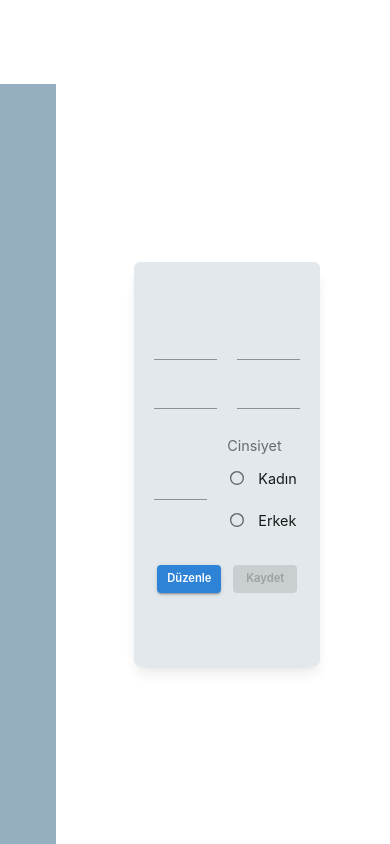
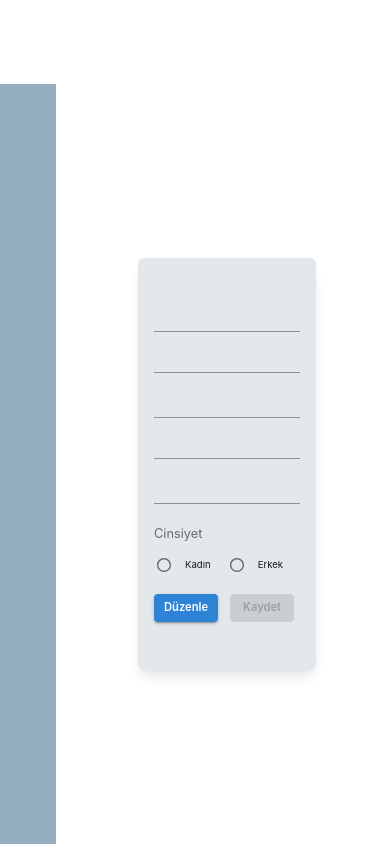
Before and after one commit to atasaymguler/e-commerce, a React (Vite) app: page /home/account-details in a window 390 px wide. Built offline with nearby package versions, Linux system fonts and the light colour scheme; some icons are missing.

Commit message:
Account-Details Responsive

```diff
--- a/src/jsonserver/db.json
+++ b/src/jsonserver/db.json
@@ -129,13 +129,13 @@
   ],
   "users": [
     {
-      "id": "1",
       "firstName": "Efe",
       "lastName": "Kırak",
       "username": "efekirak",
       "eposta": "efekirak@gmail.com",
-      "age": "25",
-      "gender": "male",
+      "age": "24",
+      "gender": "female",
+      "id": "1",
       "token": "mAtn9kZuiKUaMlu",
       "isAdmin": true,
       "password": "123654Aa",
--- a/src/pages/AccountDetails/AccountDetails.tsx
+++ b/src/pages/AccountDetails/AccountDetails.tsx
@@ -70,7 +70,7 @@ export default function RegisterPage() {
   return (
     <div className="h-full">
       <div className=" h-full flex justify-center items-center">
-        <div className="h-1/2 w-1/2 bg-[#dfe6e9]  flex flex-col items-center justify-center  opacity-90 !p-5 rounded-md  !box-content shadow-lg">
+        <div className="h-1/2 w-1/2 md:w-2/3 md:h-1/2 lg:w-1/2 bg-[#dfe6e9]  flex flex-col md:items-center justify-center  opacity-90 !px-4 !py-6 md:!p-3 rounded-md  !box-content shadow-lg">
           <fieldset  className="w-full" disabled={check}>
             <Formik
            innerRef={formikRef}
@@ -92,11 +92,10 @@ export default function RegisterPage() {
                 touched,
                 handleChange,
                 handleBlur,
-                handleSubmit,
               }) => (
                 <Form>
-                  <div className="flex gap-5 !mb-5">
-                    <div className="!mb-1 w-1/2">
+                  <div className="flex flex-col md:flex-row gap-2 !mb-3">
+                    <div className="!mb-2 md:w-1/2 ">
                       <TextField
                         value={values.firstName ?? ""}
                         onChange={handleChange}
@@ -114,7 +113,7 @@ export default function RegisterPage() {
                         }
                       />
                     </div>
-                    <div className="!mb-1 w-1/2">
+                    <div className="!mb-2 md:w-1/2">
                       <TextField
                         value={values.lastName ?? ""}
                         onChange={handleChange}
@@ -134,8 +133,8 @@ export default function RegisterPage() {
                     </div>
                   </div>
 
-                  <div className="flex gap-5 !mb-5 justify-between">
-                    <div className="!mb-1 w-1/2">
+                  <div className="flex flex-col md:flex-row gap-2 !mb-3">
+                    <div className="!mb-2 md:w-1/2 ">
                       <TextField
                         value={values.username ?? ""}
                         onChange={handleChange}
@@ -153,7 +152,7 @@ export default function RegisterPage() {
                         }
                       />
                     </div>
-                    <div className="!mb-1 w-1/2">
+                    <div className="!mb-2 md:w-1/2">
                       <TextField
                         value={values.eposta ?? ""}
                         onChange={handleChange}
@@ -173,8 +172,8 @@ export default function RegisterPage() {
                     </div>
                   </div>
 
-                  <div className="flex gap-5 !mb-5 items-center">
-                    <div className="!mb-1 w-1/2">
+                  <div className="flex flex-col md:flex-row gap-2 md:items-center">
+                    <div className="!mb-2 md:w-1/2">
                       <TextField
                         value={values.age ?? ""}
                         onChange={handleChange}
@@ -192,16 +191,18 @@ export default function RegisterPage() {
                         }
                       />
                     </div>
-                    <div className="!mb-1 w-1/2">
-                      <FormLabel>Cinsiyet</FormLabel>
+                    <div className="!mb-2 md:w-1/2">
+                      <FormLabel> <span className="text-[0.8rem] md:text-[0.9rem] lg:text-[1rem]">Cinsiyet</span></FormLabel>
                       <RadioGroup
                         row
                         value={values.gender ?? ""}
                         name="gender"
                         onChange={handleChange}
                         onBlur={handleBlur}
+
                       >
                         <FormControlLabel
+
                           value="female"
                           checked={values.gender === "female"}
                           control={<Radio />}
@@ -225,7 +226,7 @@ export default function RegisterPage() {
               )}
             </Formik>
           </fieldset>
-          <div className="flex gap-3">
+          <div className="flex gap-3 justify-start">
             <Button
               size="small"
               sx={{ textTransform: "none" }}
--- a/src/theme.ts
+++ b/src/theme.ts
@@ -88,9 +88,9 @@ let theme = createTheme({
     MuiFormControlLabel: {
     styleOverrides: {
       label: {
-        fontSize: "1rem",
-        "@media (max-width:640px)": { fontSize: "0.9rem" },
-        "@media (min-width:1024px)": { fontSize: "1.05rem" },
+        fontSize: "0.7rem",
+        "@media (max-width:640px)": { fontSize: "0.6rem" },
+        "@media (min-width:1024px)": { fontSize: "0.8rem" },
       },
     },
   },
@@ -98,9 +98,12 @@ let theme = createTheme({
   MuiFormLabel: {
     styleOverrides: {
       root: {
-        fontSize: "1rem",
-        "@media (max-width:640px)": { fontSize: "0.9rem" },
-        "@media (min-width:1024px)": { fontSize: "1.05rem" },
+         fontSize: "0.7rem",
+        "@media (max-width:640px)": { fontSize: "0.6rem" },
+        "@media (min-width:1024px)": { fontSize: "0.8rem" },
+        // fontSize: "1rem",
+        // "@media (max-width:640px)": { fontSize: "0.9rem" },
+        // "@media (min-width:1024px)": { fontSize: "1.05rem" },
       },
     },
   },
```
